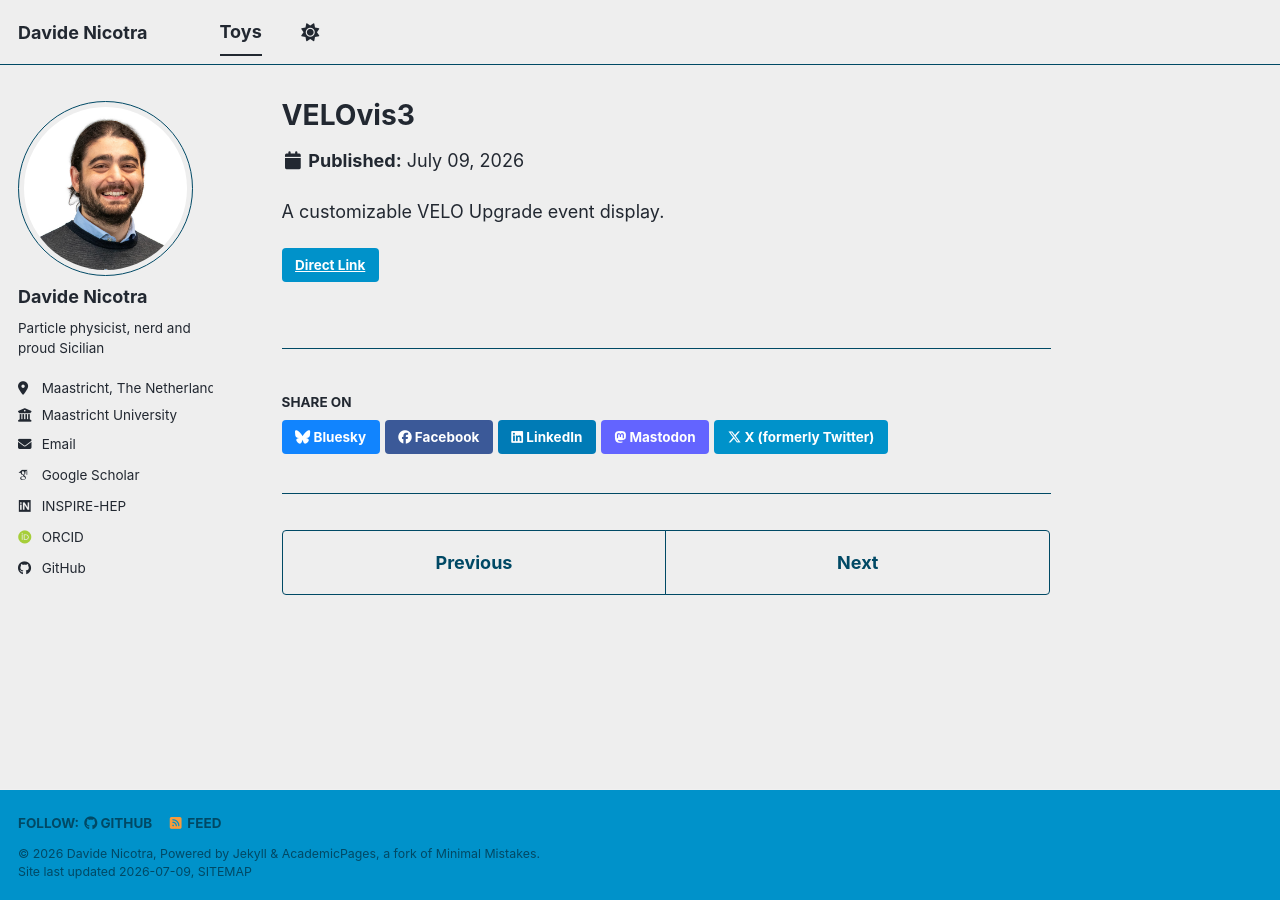
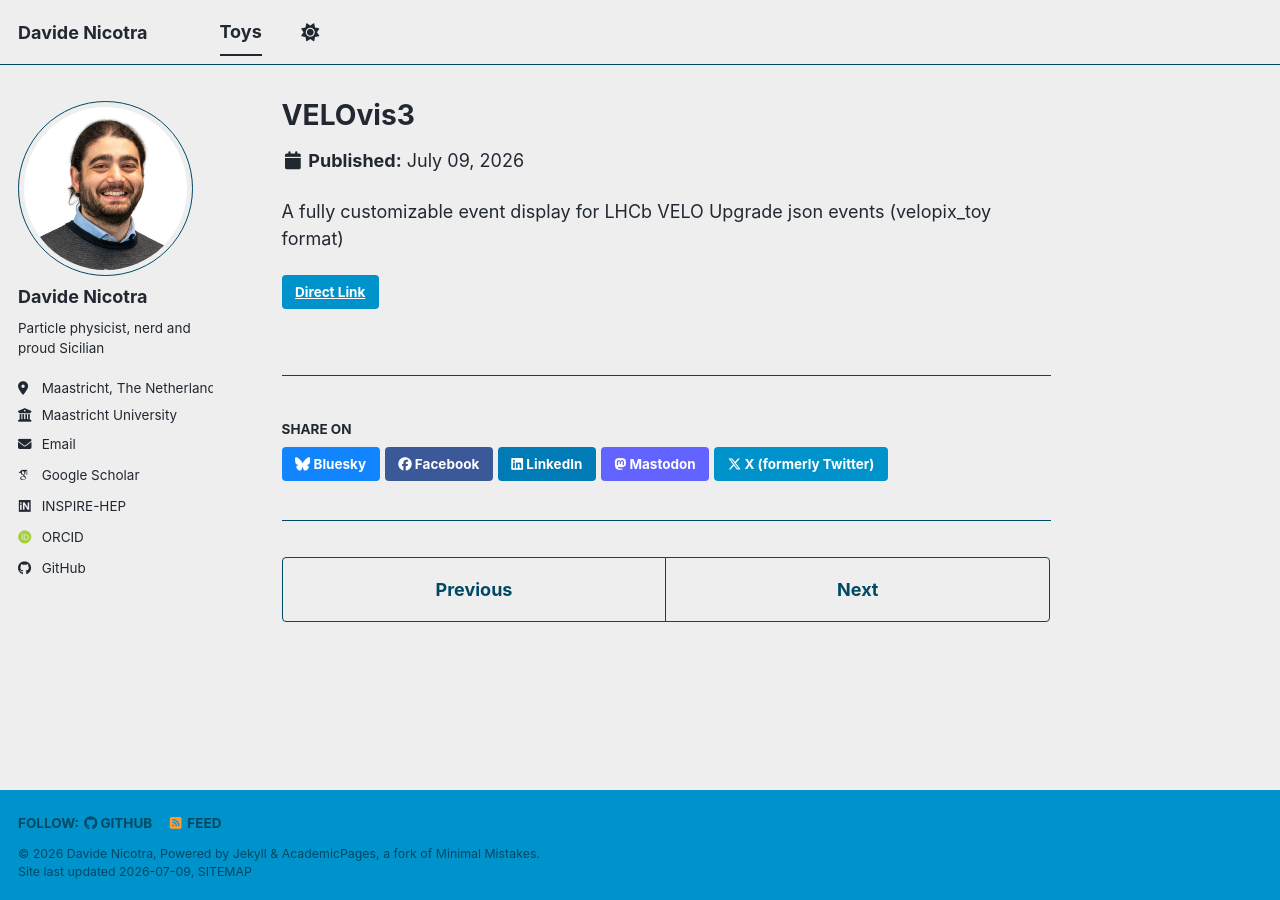
Before and after one commit to dnicotra/dnicotra.github.io, a Jekyll site: the page built from _toys/velovis3.md, in a window 1280 px wide. Built offline with Jekyll 4.4.1, drawn with Linux system fonts in a browser that asks for light colours; some web fonts are replaced; a script bundle is joined from its source files by our own code; library files that are not in the unit come from our copies.

Commit message:
Update VELOvis3 details and add thumbnail image

```diff
--- a/_toys/velovis3.md
+++ b/_toys/velovis3.md
@@ -1,8 +1,8 @@
 ---
 title: "VELOvis3"
-excerpt: "A VELO event display"
+excerpt: "A LHCb VELO customizable event display<br/><img src='/images/toy_thumbnails/velovis3.png'>"
 collection: toys
 link: "https://dnicotra.github.io/VELOvis3/"
 ---
 
-A customizable VELO Upgrade event display.
+A fully customizable event display for LHCb VELO Upgrade json events (velopix_toy format)
```
Also changed, not shown: images/toy_thumbnails/velovis3.png (added).
